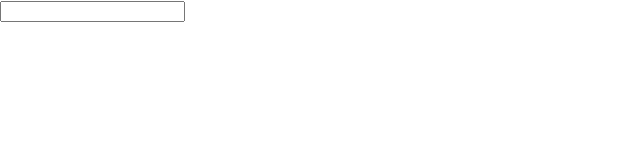
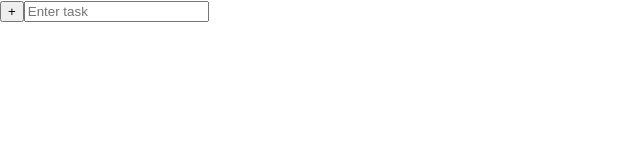
Before and after one commit to Ollie-HB/to-do-list-react, a React (Create React App) app: page / in a window 1280 px wide. Shown: the top 160 px of the page, without its empty margins (0-640 px from the left). Built offline with nearby package versions, Linux system fonts and the light colour scheme.

Commit message:
Fixed form

```diff
--- a/src/components/TaskForm.js
+++ b/src/components/TaskForm.js
@@ -2,7 +2,8 @@ export default function TaskForm() {
 return (
   <div>
       <form>
-        <input type="text"/>
+        <button>+</button>
+        <input type="text" placeholder="Enter task"/>
       </form>
     </div>
 );
```
